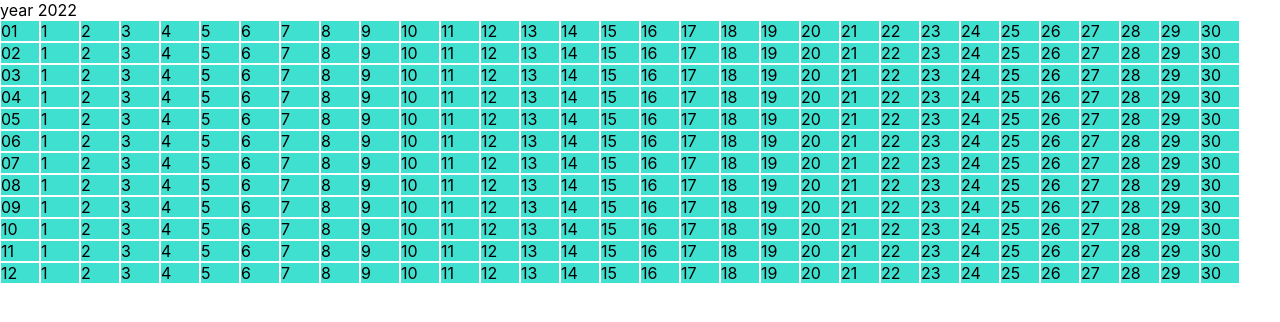
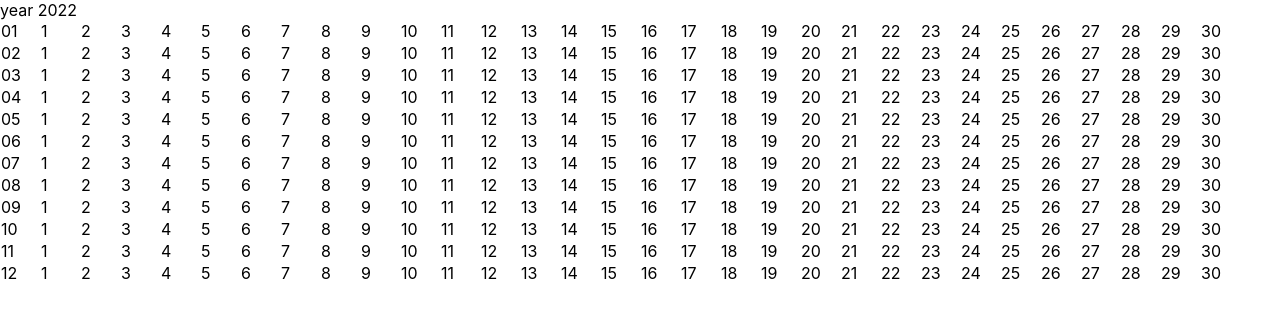
Before and after one commit to avarlamova/mood-tracker, a React (Create React App) app: page / in a window 1280 px wide. Shown: the top 322 px of the page. Built offline with nearby package versions, Linux system fonts and the light colour scheme.

Commit message:
add edit window initial component

```diff
--- a/src/App.js
+++ b/src/App.js
@@ -1,8 +1,21 @@
 import "./App.css";
 import Year from "./components/year.js";
+import EditWindow from "./components/editwindow.js";
+import React, { Component } from "react";
 
-function App() {
-  return <Year />;
+export default class App extends Component {
+  state = {
+    showEditWindow: false,
+  };
+
+  render() {
+    const { showEditWindow } = this.state;
+
+    return (
+      <div>
+        <Year />
+        {showEditWindow ? <EditWindow /> : ""}
+      </div>
+    );
+  }
 }
-
-export default App;
--- a/src/components/day.css
+++ b/src/components/day.css
@@ -6,6 +6,14 @@
 
 .month-item {
   display: grid;
-  background-color: turquoise;
+  /* background-color: turquoise; */
   border: 1px solid #fff;
 }
+
+.day-default {
+  cursor: pointer;
+}
+
+.weekDay {
+  background-color: red;
+}
--- a/src/components/day.js
+++ b/src/components/day.js
@@ -6,9 +6,15 @@ import "./day.css";
 export default class Day extends Component {
   state = {
     daysCount: moment("2022-" + this.props.month, "YYYY-MM").daysInMonth(),
-    selectedDays: [],
     computedStyle: "day-default",
+    today: moment().format("YYYY-MM-DD"),
+    id: "2022-" + this.props.month + "-",
   };
+
+  handleClick(e) {
+    let id = e.target.id; // day id
+    console.log(id);
+  }
 
   render() {
     let { month } = this.props;
@@ -16,18 +22,31 @@ export default class Day extends Component {
 
     const initialDays = Array(31)
       .fill()
-      .map((x, i) => i)
+      .map((el, i) => {
+        return i;
+      })
       .filter((i) => i > 0);
 
     initialDays.unshift(month);
+
+    // detect today
+
+    // initialDays.map((el) => {
+    //   let dayOfWeek = new Date(el + "-" + month + "-2022").getDay();
+    //   if (dayOfWeek % 6 === 0)
+    //     this.setState(({ computedStyle }) => (computedStyle += "weekDay"));
+    //   return el;
+    // });
 
     return (
       <div className="month-container">
         {initialDays.map((day, index) => (
           <div
+            onClick={this.handleClick}
             id={"2022-" + month + "-" + (day > 9 ? day : "0" + day)}
             key={index}
             className={"month-item " + this.state.computedStyle}
+            //weekDay={new Date(day + "-" + month + "-2022").getDay()}
           >
             {day}
           </div>
--- /dev/null
+++ b/src/components/editwindow.js
@@ -0,0 +1,7 @@
+import React, { Component } from "react";
+
+export default class EditWindow extends Component {
+  render() {
+    return <div>'That's thing for editing</div>;
+  }
+}
--- a/src/components/year.js
+++ b/src/components/year.js
@@ -3,9 +3,11 @@ import Month from "./month.js";
 
 export default class Year extends Component {
   render() {
+    const { today } = this.props;
+
     return (
       <div>
-        year 2022 <Month />
+        year 2022 <Month today={today} />
       </div>
     );
   }
```
Also changed, not shown: 2 other files (tests, documents, lock files or other folders).
